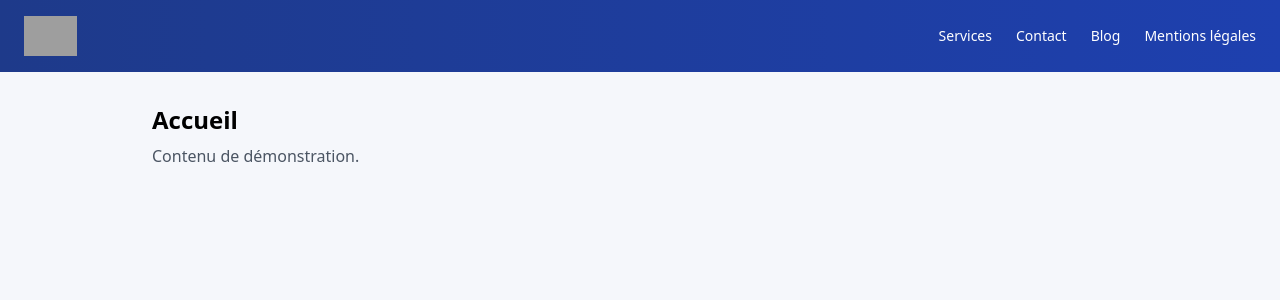
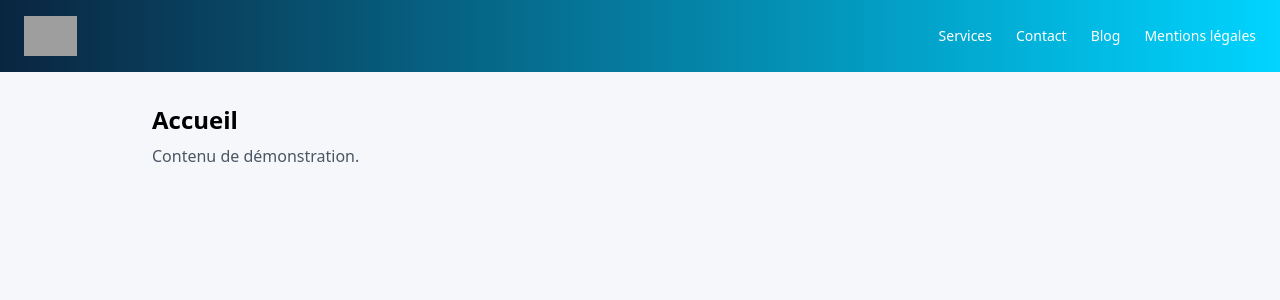
Before and after one commit to JohnKramer59/Site-web-1fonie, a React (Vite) app: page / in a window 1280 px wide. Shown: the top 300 px of the page. Built offline with nearby package versions, Linux system fonts and the light colour scheme; grey boxes are pictures that could not be loaded.

Commit message:
Update Header.jsx

```diff
--- a/src/components/Header.jsx
+++ b/src/components/Header.jsx
@@ -4,8 +4,11 @@ import { Link } from "react-router-dom";
 export default function Header() {
   return (
     <header className="fixed inset-x-0 top-0 z-50">
-      {/* fond gradient séparé + z-index correct */}
-      <div className="absolute inset-0 bg-gradient-to-r from-customblue-dark to-customblue text-white" aria-hidden="true" />
+      {/* Remplace les hex ci-dessous par tes couleurs exactes */}
+      <div
+        className="absolute inset-0 bg-gradient-to-r from-[#0A2540] to-[#00D4FF]"
+        aria-hidden="true"
+      />
       <nav className="relative z-10 text-white">
         <div className="container mx-auto px-6 py-4">
           <div className="flex items-center justify-between">
```
